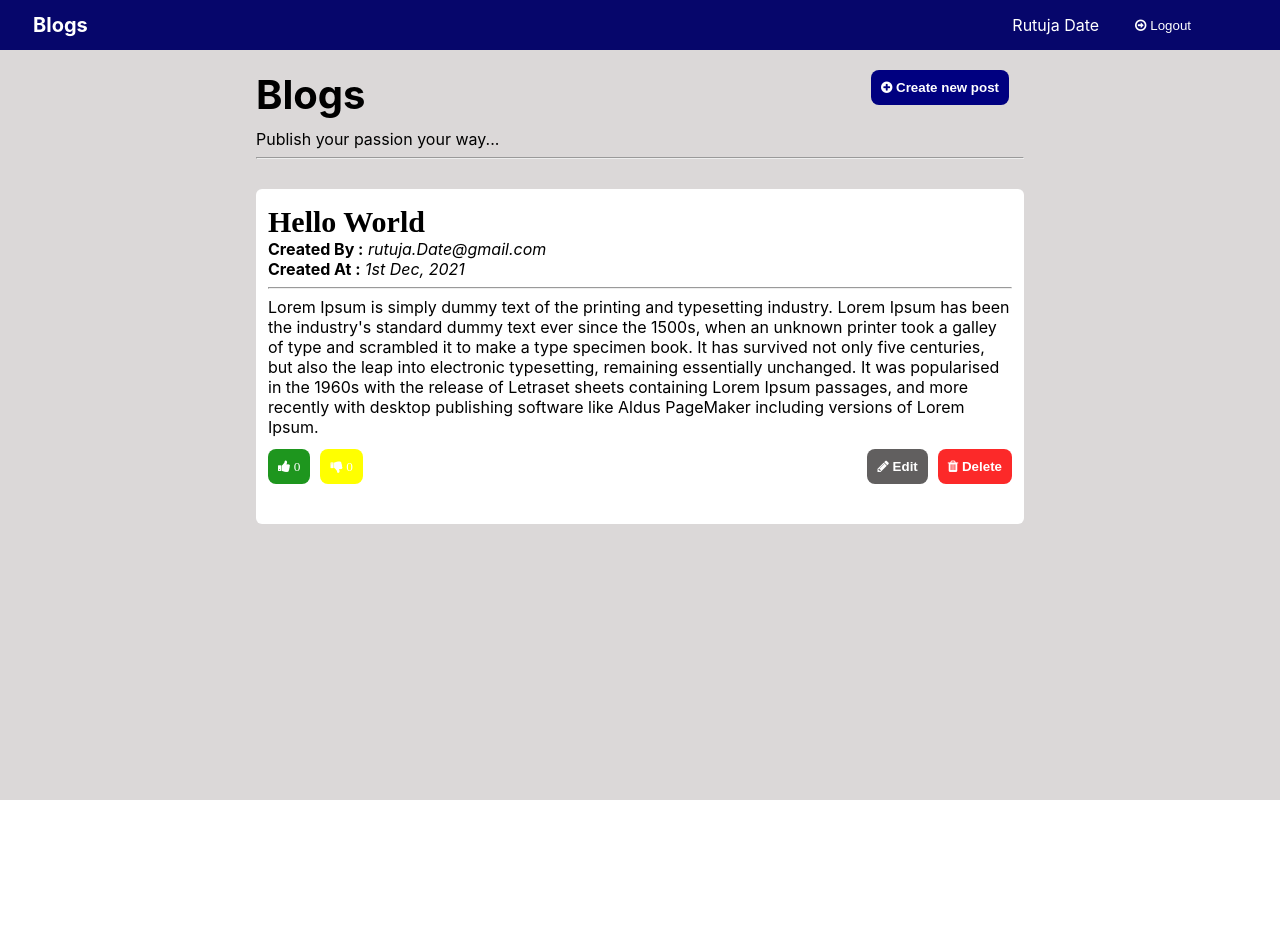
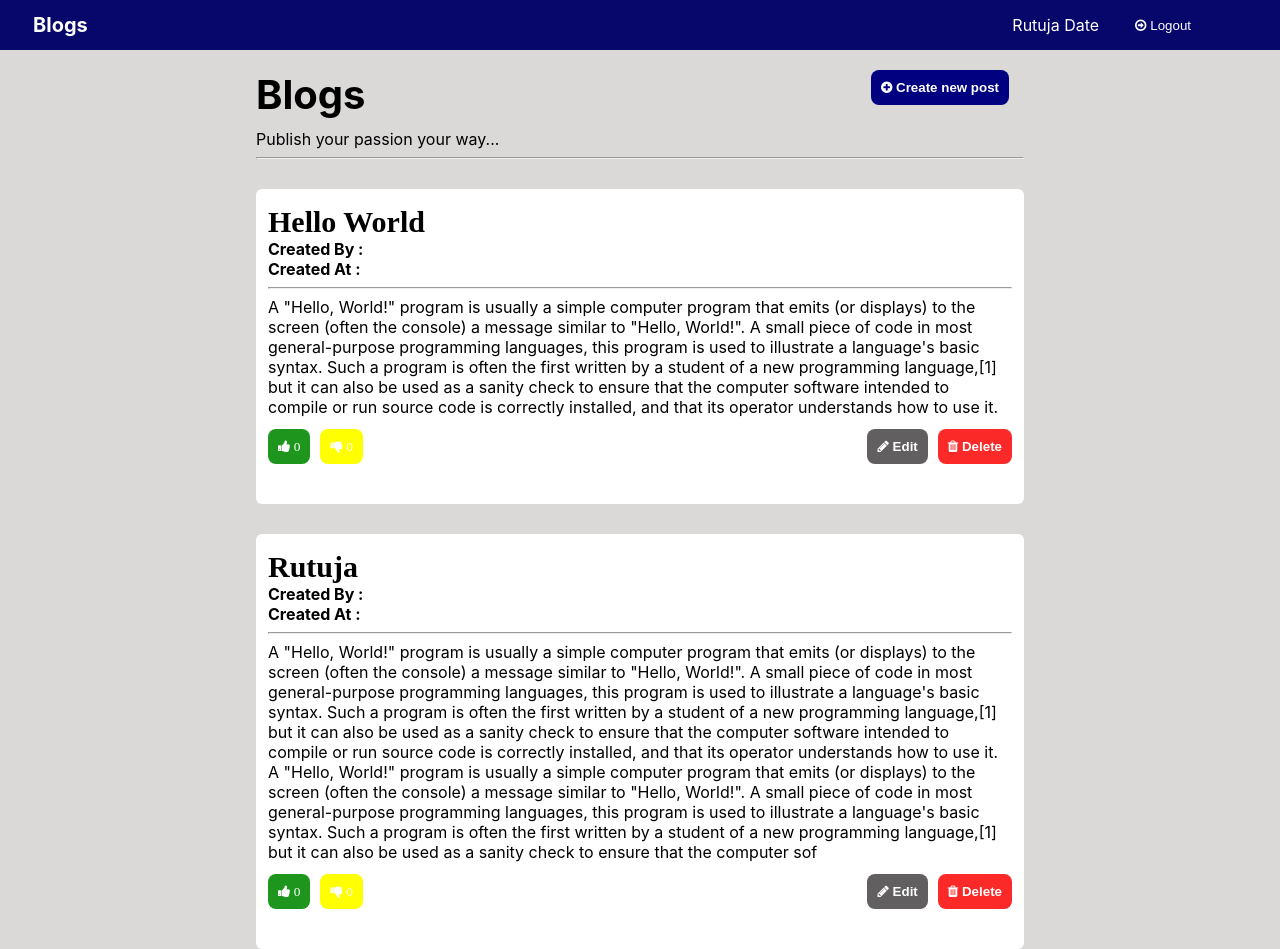
Before and after one commit to rutujadate/blogs-app, a React (Create React App) app: page /blogs in a window 1280 px wide. Before the commit the page ends 800 px from the top, so only its background shows below. Built offline with nearby package versions, Linux system fonts and the light colour scheme; data requests are answered from the project's data file.

Commit message:
Using get data and and Creating blogs

```diff
--- a/db.json
+++ b/db.json
@@ -15,5 +15,17 @@
       "email": "acfgbvc",
       "password": "1234"
     }
+  ],
+  "blogs": [
+    {
+      "id": "d9e3",
+      "title": "Hello World",
+      "description": "A \"Hello, World!\" program is usually a simple computer program that emits (or displays) to the screen (often the console) a message similar to \"Hello, World!\". A small piece of code in most general-purpose programming languages, this program is used to illustrate a language's basic syntax. Such a program is often the first written by a student of a new programming language,[1] but it can also be used as a sanity check to ensure that the computer software intended to compile or run source code is correctly installed, and that its operator understands how to use it.\n\n"
+    },
+    {
+      "id": "455a",
+      "title": "Rutuja  ",
+      "description": "A \"Hello, World!\" program is usually a simple computer program that emits (or displays) to the screen (often the console) a message similar to \"Hello, World!\". A small piece of code in most general-purpose programming languages, this program is used to illustrate a language's basic syntax. Such a program is often the first written by a student of a new programming language,[1] but it can also be used as a sanity check to ensure that the computer software intended to compile or run source code is correctly installed, and that its operator understands how to use it.\nA \"Hello, World!\" program is usually a simple computer program that emits (or displays) to the screen (often the console) a message similar to \"Hello, World!\". A small piece of code in most general-purpose programming languages, this program is used to illustrate a language's basic syntax. Such a program is often the first written by a student of a new programming language,[1] but it can also be used as a sanity check to ensure that the computer sof"
+    }
   ]
 }
--- a/src/Components/Blogs/Blogs.css
+++ b/src/Components/Blogs/Blogs.css
@@ -1,6 +1,7 @@
  .blogsBackgroundColor {
    background-color: #dbd8d8;
    height: 100vh;
+   height: 100%;
  }
 
  .blogsHeader {
--- a/src/Components/Blogs/Blogs.js
+++ b/src/Components/Blogs/Blogs.js
@@ -1,12 +1,13 @@
 import { useNavigate } from "react-router-dom";
 import "./Blogs.css";
 import { useEffect, useState } from "react";
+import axios from "axios";
 function Blogs() {
-  const navigate= useNavigate();
-        const navigateToDashboard=()=>{
+  const navigate = useNavigate();
+  const navigateToDashboard = () => {
     navigate("/")
   }
-    const navigateToTitle=()=>{
+  const navigateToTitle = () => {
     navigate("/title")
   }
 
@@ -14,34 +15,26 @@ function Blogs() {
 
   const [liked, setLiked] = useState(0);
   const [disliked, setDisliked] = useState(0);
-  // const [likeCount, setLikeCount] = useState(0);
-  // const [dislikeCount, setDislikeCount] = useState(0);
+  const [blogsInfo, setBlogsInfo] = useState([]);
 
-  function handleLiked(){
+  function handleLiked() {
 
     setLiked(liked + 1);
   }
 
-  function handleDisliked (){
+  function handleDisliked() {
     setDisliked(disliked + 1);
   }
-      // Creating Array
-  const blogsInfo = [
-    {
+  useEffect(() => {
+    axios.get("http://localhost:3001/blogs")
+      .then((singleElement) => {
+        setBlogsInfo(singleElement.data.blogsInfo || singleElement.data);
 
-      title: "Hello World",
-      createdBy: "rutuja.Date@gmail.com",
-      createdAt: "1st Dec, 2021",
-      description: "Lorem Ipsum is simply dummy text of the printing and typesetting industry. Lorem Ipsum has been the industry's standard dummy text ever since the 1500s, when an unknown printer took a galley of type and scrambled it to make a type specimen book. It has survived not only five centuries, but also the leap into electronic typesetting, remaining essentially unchanged. It was popularised in the 1960s with the release of Letraset sheets containing Lorem Ipsum passages, and more recently with desktop publishing software like Aldus PageMaker including versions of Lorem Ipsum.",
-    },
-    // {
-    //   title: "Hello World Again",
-    //   createdby: "rutuja.Date@gmail.com",
-    //   createdat: "2nd Dec, 2021",
-    //   content: "",
-
-    // }
-  ];
+      })
+      .catch((error) => {
+        console.error("Error fetching blogs:", error);
+      })
+  }, []);
 
 
   return (
@@ -70,7 +63,7 @@ function Blogs() {
           </div>
           <div>Publish your passion your way...</div>
           <hr />
-        </div>
+        </div>     {/*}.........Using map.... */}
         {blogsInfo.map((singleElement) => (
           <div className="blogCard">
             <div className="blogContent">
--- a/src/Components/Login/Login.js
+++ b/src/Components/Login/Login.js
@@ -1,6 +1,7 @@
 import { useNavigate } from "react-router-dom";
 import "./Login.css";
 import { useState } from "react";
+import axios from "axios";
 
 function Login() {
     const [userdata, setUserData] = useState({email:"",password:""});
@@ -19,26 +20,22 @@ function Login() {
 
     function handleLoginData(){
     console.log(userdata);
-    navigate("/blogs")
-
+    axios.get('http://localhost:3001/users', {
+    })
+    .then((single) => {
+      if (single.data.length > 0) {
+        console.log("Logged in user:", single.data[0]);
+            navigate("/blogs")
+      }
+    })
     }
-
     const navigate = useNavigate();
     const navigateToDashboard = () => {
         navigate("/")
     }
     const navigateToRegister = () => {
         navigate("/register")
-
-
-
     }
-    // const navigateToBlogs = () => {
-    //     navigate("/blogs")
-
-    // }
-
-
     return (
         <div className="backgroundColor">
             <div className="header">
--- a/src/Components/Title/Title.js
+++ b/src/Components/Title/Title.js
@@ -1,8 +1,15 @@
 import { useNavigate } from "react-router-dom";
 import "./Title.css";
 import { useState } from "react";
+import axios from "axios";
 function Title(){
     const [userdata, setUserData] = useState({title:"",description:""});
+    function handleSaveButton(){
+        console.log(userdata)
+        axios.post('http://localhost:3001/blogs',userdata)
+        navigate("/blogs")
+
+    }
         function handleTitle(event) {
             let user={...userdata};
            user["title"]=event.target.value;
@@ -57,7 +64,7 @@ function Title(){
                  />
                 <div className="textAreaButtons">
                     <button className="buttons" onClick={navigateToDashboard}>Cancel</button>
-                    <button className="buttons" onClick={handleTitleData}>Save</button>
+                    <button className="buttons" onClick={handleSaveButton}>Save</button>
                 </div>
             </div>
 </div>
```
Lines whose indentation alone changed are shown as unchanged.
